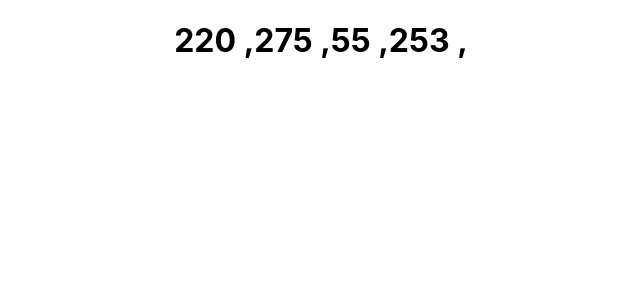
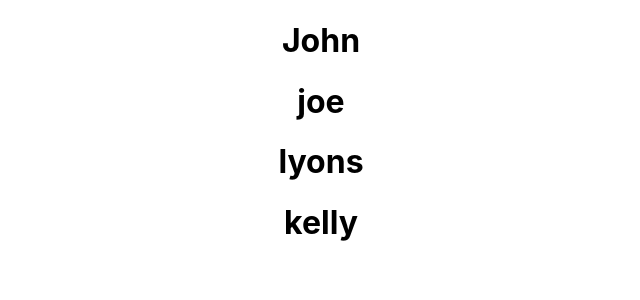
Before and after one commit to lyonsouma/React-Projects, a React (Create React App) app: page / in a window 1280 px wide. Shown: the top 300 px of the page, without its empty margins (319-959 px from the left). Built offline with nearby package versions, Linux system fonts and the light colour scheme.

Commit message:
storing mapped array in variable

```diff
--- a/src/Map.js
+++ b/src/Map.js
@@ -1,4 +1,5 @@
 const Map = () => {
+    /*
     let Prices = [200 , 250, 50, 230]
 return(
     <div>
@@ -9,5 +10,16 @@ return(
        </h1>
     </div>
 )
+*/
+
+let students = ['John' ,'joe' , 'lyons' , 'kelly'];
+
+let studentList = students.map((student)=>(
+    <h1 key ={student}>{student}</h1>
+)
+)
+return <div>
+    {studentList}
+</div>
 }
 export default Map
```
